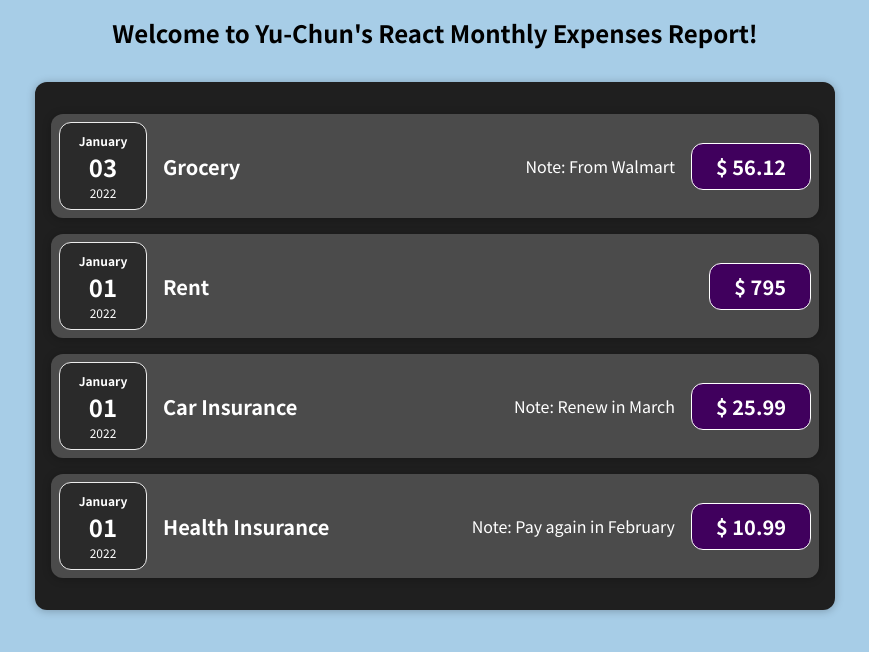
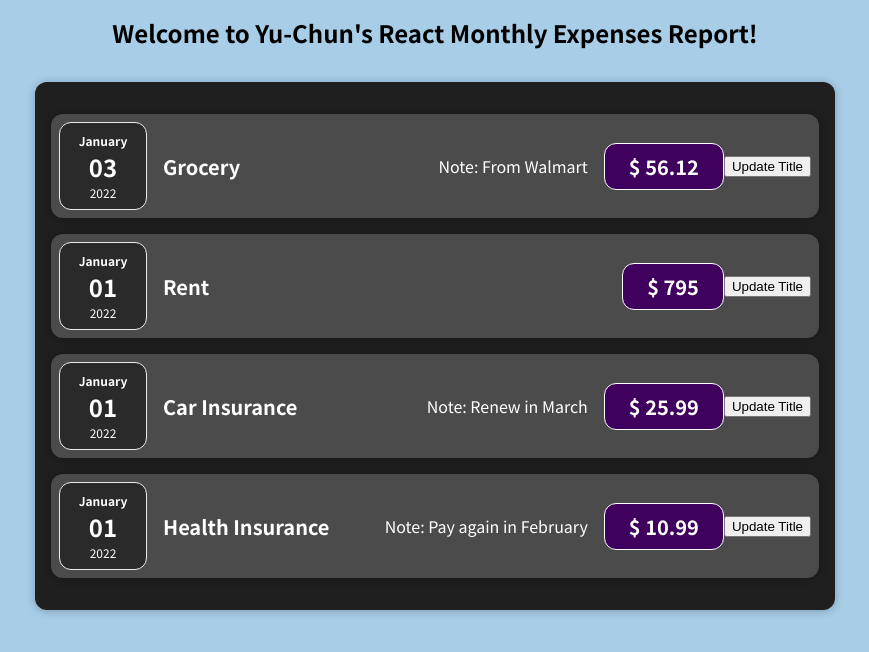
Before and after one commit to dyj0183/React-First-Practice-Project, a React (Create React App) app: page / in a window 1280 px wide. Shown: the top 652 px of the page, without its empty margins (205-1074 px from the left). Built offline with nearby package versions, Linux system fonts and the light colour scheme.

Commit message:
added useState to update value when button got clicked

```diff
--- a/src/components/Expenses/ExpenseItem.js
+++ b/src/components/Expenses/ExpenseItem.js
@@ -1,3 +1,6 @@
+// import React is not necessary in this case but we still can do it
+import React, { useState } from 'react';
+
 // use the css file we created
 import "./ExpenseItem.css";
 // use ExpenseDate component
@@ -9,14 +12,22 @@
 // a component in React is just a sepcial kind of function
 // props is an object that contains key value pairs data passed in from App.js
 const ExpenseItem = (props) => {
+	// useState will call this component (function) again when it was executed
+	const [title, setTitle] = useState(props.title);
+
+	const clickHandler = () => {
+		setTitle("New Title!");
+	}
+
 	return (
 		<Card className="expense-item">
 			<ExpenseDate date={props.date} />
 			<div className="expense-item__description">
-				<h2>{props.title}</h2>
+				<h2>{title}</h2>
 				<Note note={props.note}></Note>
 				<div className="expense-item__price">$ {props.amount}</div>
 			</div>
+			<button onClick={clickHandler}>Update Title</button>
 		</Card>
 	);
 }
```
Also changed, not shown: 1 other file (tests, documents, lock files or other folders).
